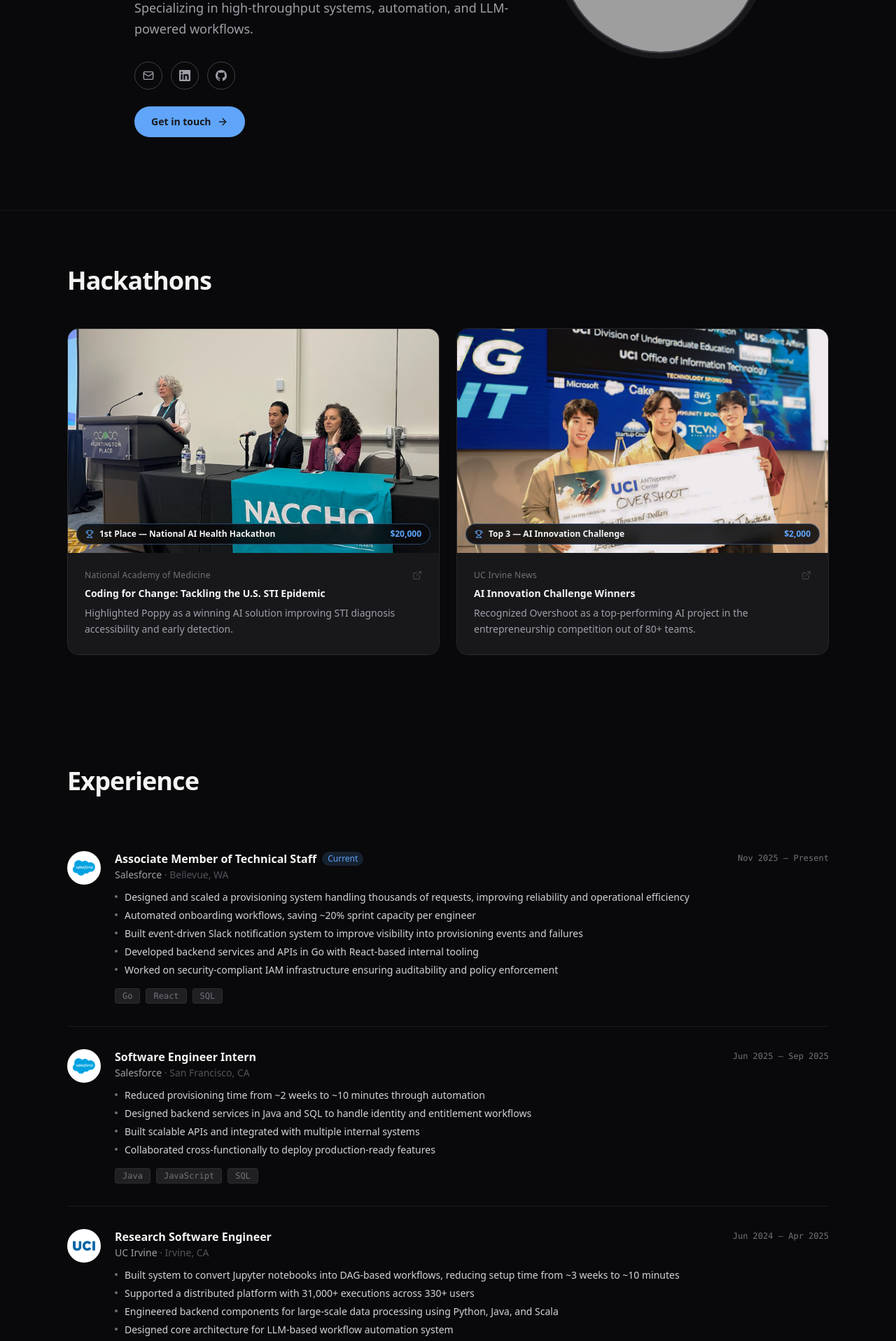
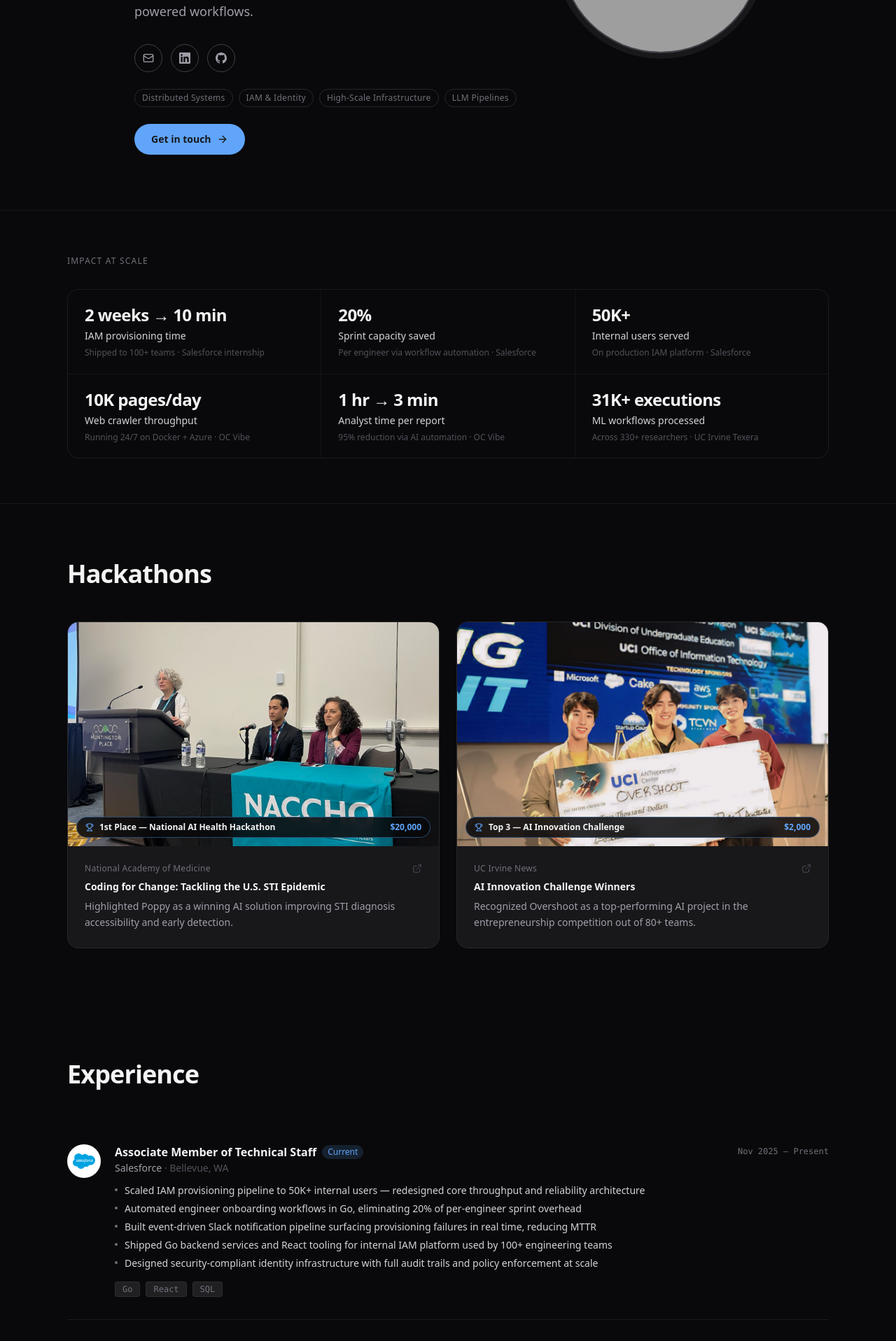
Before and after one commit to JeshChoi/portfolio, a Next.js app: page / in a window 1280 px wide. Shown: the part 500-2416 px from the top of the page at 70% size. Built offline with nearby package versions, Linux system fonts and the light colour scheme; grey boxes are pictures that could not be loaded.

Commit message:
improve page

```diff
--- a/app/page.tsx
+++ b/app/page.tsx
@@ -1,5 +1,6 @@
 import Nav from "@/components/Nav";
 import Hero from "@/components/Hero";
+import Impact from "@/components/Impact";
 import Recognition from "@/components/Recognition";
 import Experience from "@/components/Experience";
 import Projects from "@/components/Projects";
@@ -11,6 +12,7 @@
     <main className="bg-zinc-950">
       <Nav />
       <Hero />
+      <Impact />
       <Recognition />
       <Experience />
       <Projects />
--- a/components/Hero.tsx
+++ b/components/Hero.tsx
@@ -81,6 +81,23 @@
             </a>
           </motion.div>
 
+          {/* Focus tags */}
+          <motion.div
+            initial={{ opacity: 0 }}
+            animate={{ opacity: 1 }}
+            transition={{ delay: 0.5, duration: 0.4 }}
+            className="flex flex-wrap gap-2 mb-6"
+          >
+            {["Distributed Systems", "IAM & Identity", "High-Scale Infrastructure", "LLM Pipelines"].map((tag) => (
+              <span
+                key={tag}
+                className="text-xs px-2.5 py-1 rounded-full border border-zinc-800 text-zinc-500 font-medium tracking-wide"
+              >
+                {tag}
+              </span>
+            ))}
+          </motion.div>
+
           {/* CTA */}
           <motion.div
             initial={{ opacity: 0 }}
--- /dev/null
+++ b/components/Impact.tsx
@@ -0,0 +1,72 @@
+"use client";
+
+import { motion } from "framer-motion";
+
+const impacts = [
+  {
+    metric: "2 weeks → 10 min",
+    label: "IAM provisioning time",
+    context: "Shipped to 100+ teams · Salesforce internship",
+  },
+  {
+    metric: "20%",
+    label: "Sprint capacity saved",
+    context: "Per engineer via workflow automation · Salesforce",
+  },
+  {
+    metric: "50K+",
+    label: "Internal users served",
+    context: "On production IAM platform · Salesforce",
+  },
+  {
+    metric: "10K pages/day",
+    label: "Web crawler throughput",
+    context: "Running 24/7 on Docker + Azure · OC Vibe",
+  },
+  {
+    metric: "1 hr → 3 min",
+    label: "Analyst time per report",
+    context: "95% reduction via AI automation · OC Vibe",
+  },
+  {
+    metric: "31K+ executions",
+    label: "ML workflows processed",
+    context: "Across 330+ researchers · UC Irvine Texera",
+  },
+];
+
+export default function Impact() {
+  return (
+    <section className="py-16 px-8 md:px-16 lg:px-24 2xl:px-32 3xl:px-48 border-t border-zinc-800/50">
+      <div className="max-w-6xl 2xl:max-w-7xl 3xl:max-w-[1600px] mx-auto">
+        <motion.p
+          initial={{ opacity: 0 }}
+          whileInView={{ opacity: 1 }}
+          viewport={{ once: true }}
+          className="text-xs text-zinc-500 tracking-widest uppercase font-medium mb-8"
+        >
+          Impact at scale
+        </motion.p>
+
+        <div className="grid grid-cols-1 sm:grid-cols-2 lg:grid-cols-3 gap-px bg-zinc-800/40 rounded-2xl overflow-hidden border border-zinc-800/40">
+          {impacts.map((item, i) => (
+            <motion.div
+              key={i}
+              initial={{ opacity: 0, y: 12 }}
+              whileInView={{ opacity: 1, y: 0 }}
+              transition={{ duration: 0.4, delay: i * 0.06 }}
+              viewport={{ once: true }}
+              className="bg-zinc-950 px-6 py-5"
+            >
+              <p className="text-xl md:text-2xl font-bold text-zinc-100 tracking-tight mb-1">
+                {item.metric}
+              </p>
+              <p className="text-sm font-medium text-zinc-300 mb-1">{item.label}</p>
+              <p className="text-xs text-zinc-600 leading-relaxed">{item.context}</p>
+            </motion.div>
+          ))}
+        </div>
+      </div>
+    </section>
+  );
+}
--- a/data/portfolio.ts
+++ b/data/portfolio.ts
@@ -120,11 +120,11 @@
       description:
         "Owning and scaling a production identity and access management (IAM) provisioning pipeline supporting ~50K internal users. Contributing to the next-generation identity platform focused on scalability, security, and automation.",
       impact: [
-        "Designed and scaled a provisioning system handling thousands of requests, improving reliability and operational efficiency",
-        "Automated onboarding workflows, saving ~20% sprint capacity per engineer",
-        "Built event-driven Slack notification system to improve visibility into provisioning events and failures",
-        "Developed backend services and APIs in Go with React-based internal tooling",
-        "Worked on security-compliant IAM infrastructure ensuring auditability and policy enforcement",
+        "Scaled IAM provisioning pipeline to 50K+ internal users — redesigned core throughput and reliability architecture",
+        "Automated engineer onboarding workflows in Go, eliminating 20% of per-engineer sprint overhead",
+        "Built event-driven Slack notification pipeline surfacing provisioning failures in real time, reducing MTTR",
+        "Shipped Go backend services and React tooling for internal IAM platform used by 100+ engineering teams",
+        "Designed security-compliant identity infrastructure with full audit trails and policy enforcement at scale",
       ],
       tech: ["Go", "React", "SQL"],
     },
@@ -137,10 +137,10 @@
       description:
         "Architected and shipped a full-stack identity provisioning system used across ~100 internal teams to automate user onboarding and access management.",
       impact: [
-        "Reduced provisioning time from ~2 weeks to ~10 minutes through automation",
-        "Designed backend services in Java and SQL to handle identity and entitlement workflows",
-        "Built scalable APIs and integrated with multiple internal systems",
-        "Collaborated cross-functionally to deploy production-ready features",
+        "Reduced identity provisioning time from 2 weeks → 10 minutes — fully automated entitlement workflows used by 100+ teams",
+        "Architected Java/SQL backend services processing thousands of entitlement requests per day with zero data loss",
+        "Shipped production APIs integrated with 5+ internal Salesforce systems — sole engineer from design to deploy",
+        "Delivered full-stack IAM platform in 12 weeks as an intern — promoted to AMTS on return offer",
       ],
       tech: ["Java", "JavaScript", "SQL"],
     },
@@ -153,10 +153,10 @@
       description:
         "Developed LLM-powered systems to automate machine learning workflows and contributed to Texera, a distributed data processing platform for large-scale ML pipelines.",
       impact: [
-        "Built system to convert Jupyter notebooks into DAG-based workflows, reducing setup time from ~3 weeks to ~10 minutes",
-        "Supported a distributed platform with 31,000+ executions across 330+ users",
-        "Engineered backend components for large-scale data processing using Python, Java, and Scala",
-        "Designed core architecture for LLM-based workflow automation system",
+        "Built LLM system converting Jupyter notebooks into executable DAG workflows — cut ML pipeline setup from 3 weeks to 10 minutes",
+        "Contributed to Texera: distributed data processing platform handling 31K+ executions across 330+ active researchers",
+        "Engineered high-throughput data pipelines in Python, Java, and Scala processing large-scale ML workloads",
+        "Designed core architecture for LLM-based workflow automation — first-of-kind system deployed at UC Irvine research lab",
       ],
       tech: ["Python", "Java", "Scala", "SQL"],
     },
@@ -169,10 +169,10 @@
       description:
         "Built a containerized AI-powered web crawling and analytics platform for real estate market research, enabling automated data collection and analysis at scale.",
       impact: [
-        "Developed system processing ~10K pages/day continuously (24/7)",
-        "Reduced analyst effort by ~95% (1 hour → 3 minutes)",
-        "Built data pipelines for scraping, processing, and storing large-scale datasets",
-        "Deployed containerized services with Docker and Azure CI/CD",
+        "Architected web crawler sustaining 10K+ pages/day — containerized on Docker with Azure CI/CD for 24/7 uptime",
+        "Automated real estate market analysis end-to-end — cut analyst report time from 1 hour to 3 minutes (95% reduction)",
+        "Designed multi-stage data pipelines for scraping, transforming, and storing large-scale property market datasets",
+        "Deployed containerized microservices on Azure with rolling deployments and zero-downtime CI/CD pipeline",
       ],
       tech: ["Python", "React", "MongoDB", "Docker", "Azure"],
     },
@@ -187,7 +187,7 @@
       featured: true,
       dates: "2024",
       overview:
-        "Poppy is an AI-powered application that helps users navigate STI diagnosis through personalized assessments, image analysis, and tailored health recommendations.",
+        "Privacy-first AI diagnostic system combining an adaptive questionnaire engine with an on-device image processing pipeline. Designed for zero sensitive data transmission — all inference runs client-side.",
       problem:
         "Sexually transmitted infections are a major public health issue in the U.S., with millions of cases annually and significant barriers around stigma, accessibility, and early diagnosis.",
       solution:
@@ -240,7 +240,7 @@
       featured: true,
       dates: "2024",
       overview:
-        "Overshoot is an AI-powered application that detects photo capture issues in real time and guides users to improve image quality.",
+        "Real-time computer vision pipeline analyzing live camera frames to detect capture quality issues — lighting, framing, focus — and surface corrective feedback in under 100ms. Built for mobile with a lightweight inference model.",
       problem:
         "Users often take poor-quality photos due to lighting, framing, or focus issues without real-time feedback.",
       solution:
```
